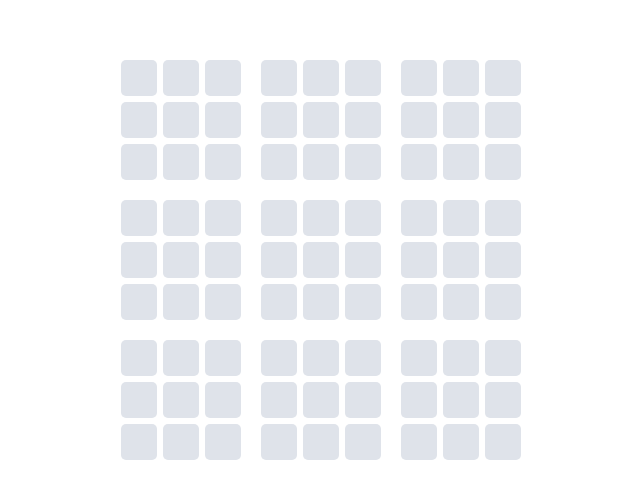
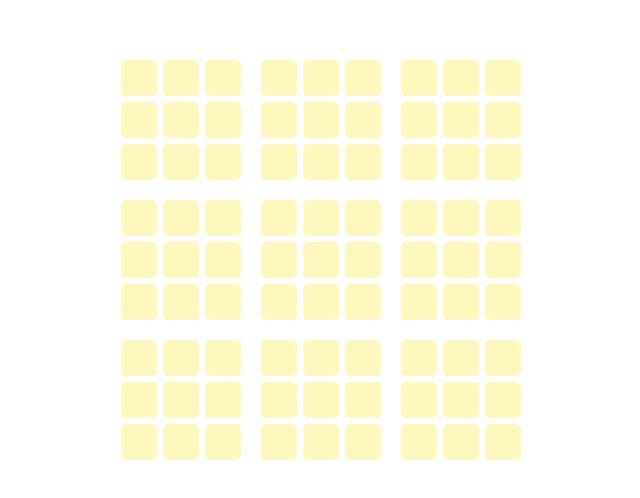
Before and after one commit to alwaysmeow/super-tic-tac-toe-frontend, a React (Create React App) app: page / in a window 1280 px wide. Shown: the part 140-638 px from the top of the page, without its empty margins (319-959 px from the left). Built offline with nearby package versions, Linux system fonts and the light colour scheme.

Commit message:
open cells

```diff
--- a/src/components/cell.tsx
+++ b/src/components/cell.tsx
@@ -18,10 +18,11 @@ interface CellProps {
 function Cell({ x, y, i, j, highlighted }: CellProps) {
     const dispatch = useDispatch<AppDispatch>();
     const value = useSelector((state) => state.game.sectors[x][y][i][j]);
+    const open = useSelector((state) => state.game.openSectors[x][y])
     const store = useStore<RootState>();
 
     const handleClick = (event: React.MouseEvent<HTMLDivElement>) => {
-        if (value === Mark.None)
+        if (open && value === Mark.None)
         {
             const turn: number = store.getState().game.turn;
             dispatch(move({x, y, i, j}));
@@ -29,10 +30,11 @@ function Cell({ x, y, i, j, highlighted }: CellProps) {
     }
 
     const handleHover = (event: React.MouseEvent<HTMLDivElement>) => {
-        dispatch(highlight({
-            x: i,
-            y: j,
-        }));
+        if (open)
+            dispatch(highlight({
+                x: i,
+                y: j,
+            }));
     }
 
     const handleMouseOut = () => {
@@ -40,7 +42,7 @@ function Cell({ x, y, i, j, highlighted }: CellProps) {
     }
 
     return (
-        <div className={'cell' + (highlighted ? ' highlighted' : '')}
+        <div className={'cell' + (highlighted ? ' highlighted' : '') + (open ? ' open' : '')}
             onClick={handleClick}
             onMouseOver={handleHover}
             onMouseOut={handleMouseOut}
--- a/src/components/sector.tsx
+++ b/src/components/sector.tsx
@@ -18,7 +18,7 @@ function Sector({ x, y } : SectorProps) {
     });
 
     return (
-        <div className='sector grid'>
+        <div className={'sector grid'}>
             {
                 [...Array(9)].map((item: number, index: number) =>
                     <Cell key={index}
--- a/src/styles/main.scss
+++ b/src/styles/main.scss
@@ -1,7 +1,8 @@
 $grey: #dfe3ea;
 $blue: #219ef1;
 $red: #e74c3c;
-$highlight: #b8bdc6;
+$yellow: #fff8be;
+$darkgrey: #b8bdc6;
 
 .App
 {
@@ -20,9 +21,14 @@ $highlight: #b8bdc6;
     background-color: $grey;
     border-radius: 5px;
 
-    &.highlighted
+    &.open
     {
-        background-color: $highlight;
+        background-color: $yellow;
+    }
+
+    &.highlighted, &.open:hover
+    {
+        background-color: $darkgrey;
     }
 }
 
```
